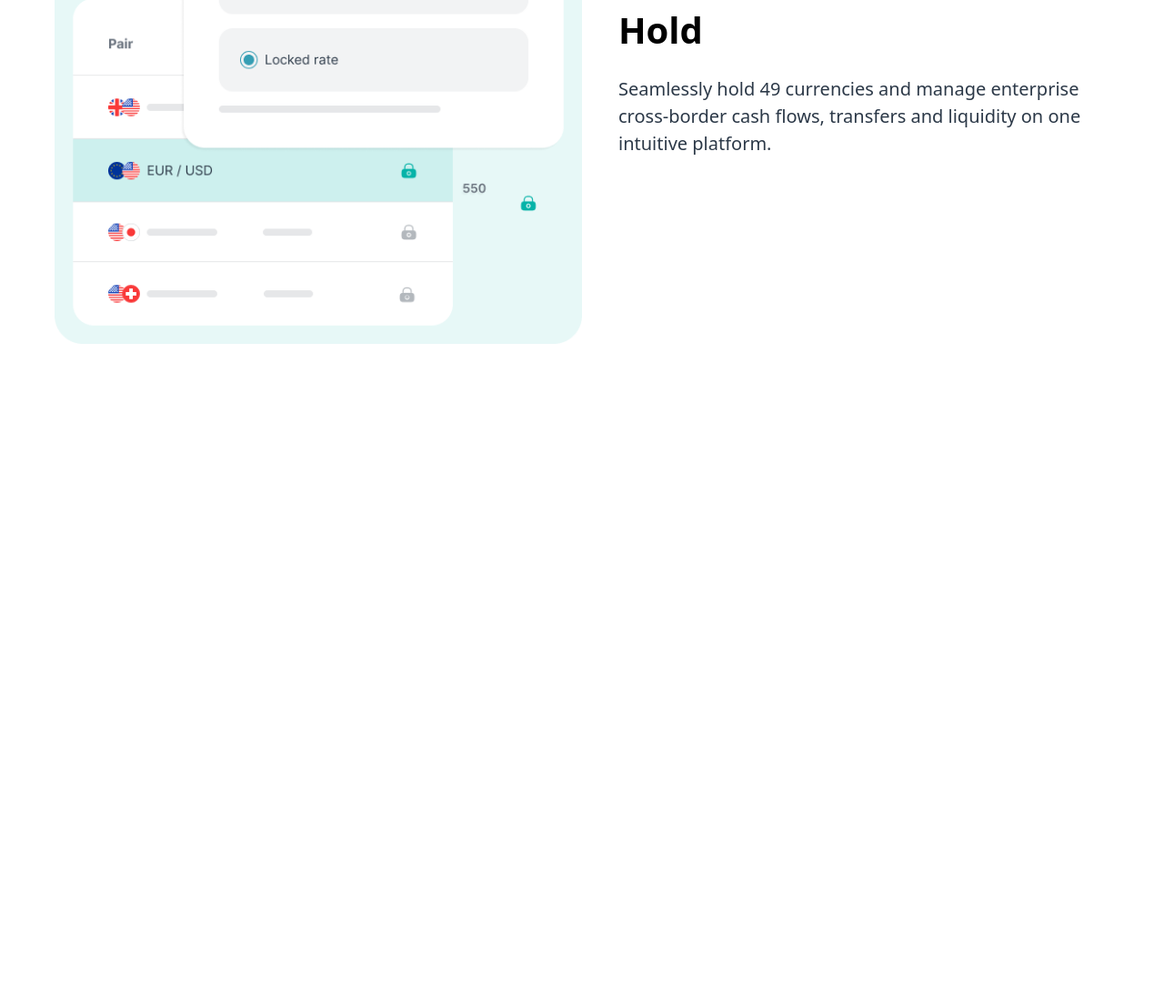
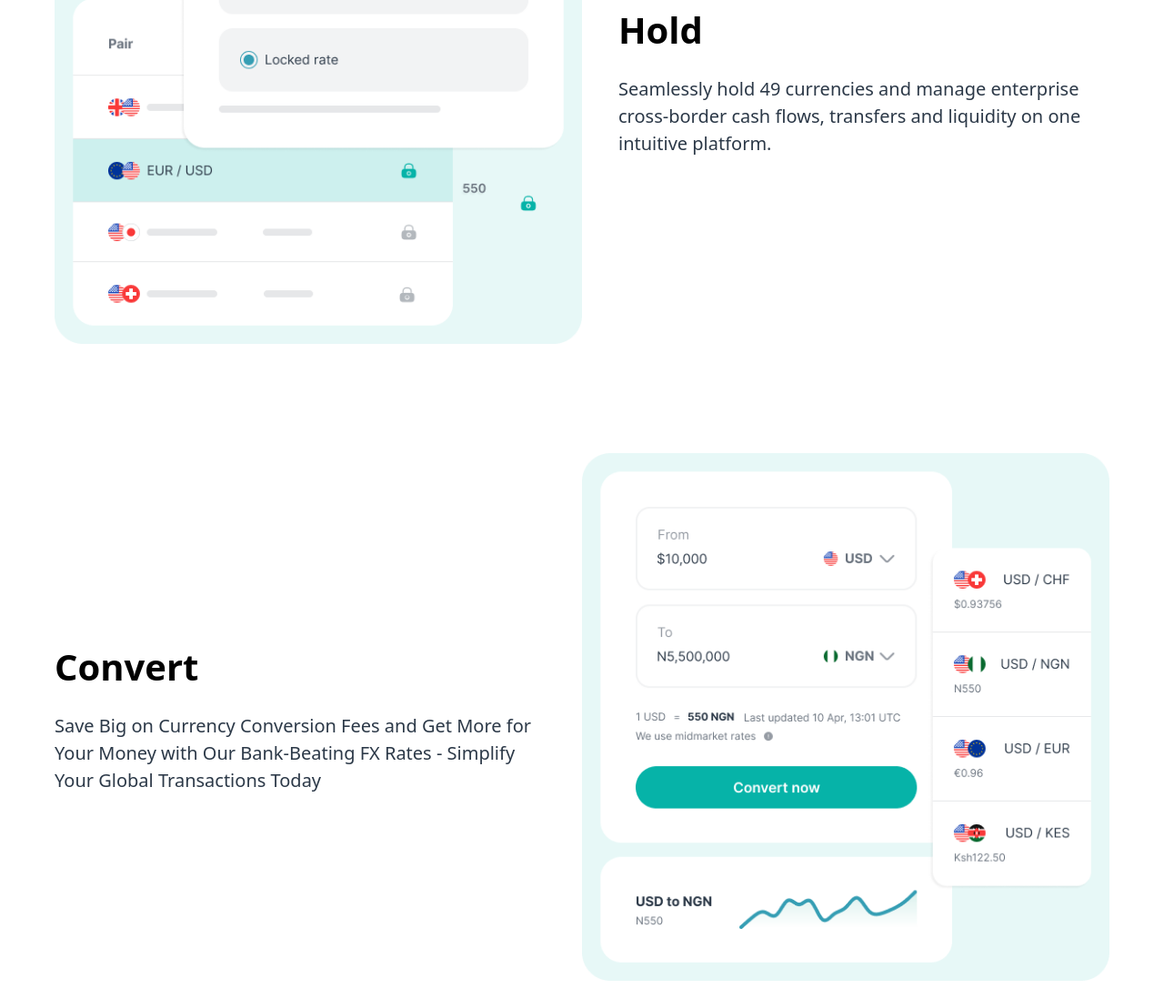
Before and after one commit to MuhammadRahmatulloev/Mondu, a website: page index.html in a window 1280 px wide. Shown: the part 3265-4363 px from the top of the page at 91% size. Before the commit the page ends 3663 px from the top, so only its background shows below. Drawn offline with Linux system fonts and the light colour scheme.

Commit message:
Convert-section created

```diff
--- a/index.html
+++ b/index.html
@@ -119,6 +119,13 @@
             </div>
             <img class="lg:w-[50%]" src="./src/images/easy3.png" alt="">
         </section>
+        <section class="max-w-300 m-auto mt-20 flex flex-col p-5 gap-10 lg:flex-row lg:items-center">
+            <div class="flex flex-col gap-5">
+                <h1 class="text-[30px] font-bold lg:text-[40px]">Convert</h1>
+                <p class="text-[#2C3948] text-[16px] lg:text-[20px]">Save Big on Currency Conversion Fees and Get More for Your Money with Our Bank-Beating FX Rates - Simplify Your Global Transactions Today</p>
+            </div>
+            <img class="lg:w-[50%]" src="./src/images/easy4.png" alt="">
+        </section>
     </main>
 </body>
 </html>
```
